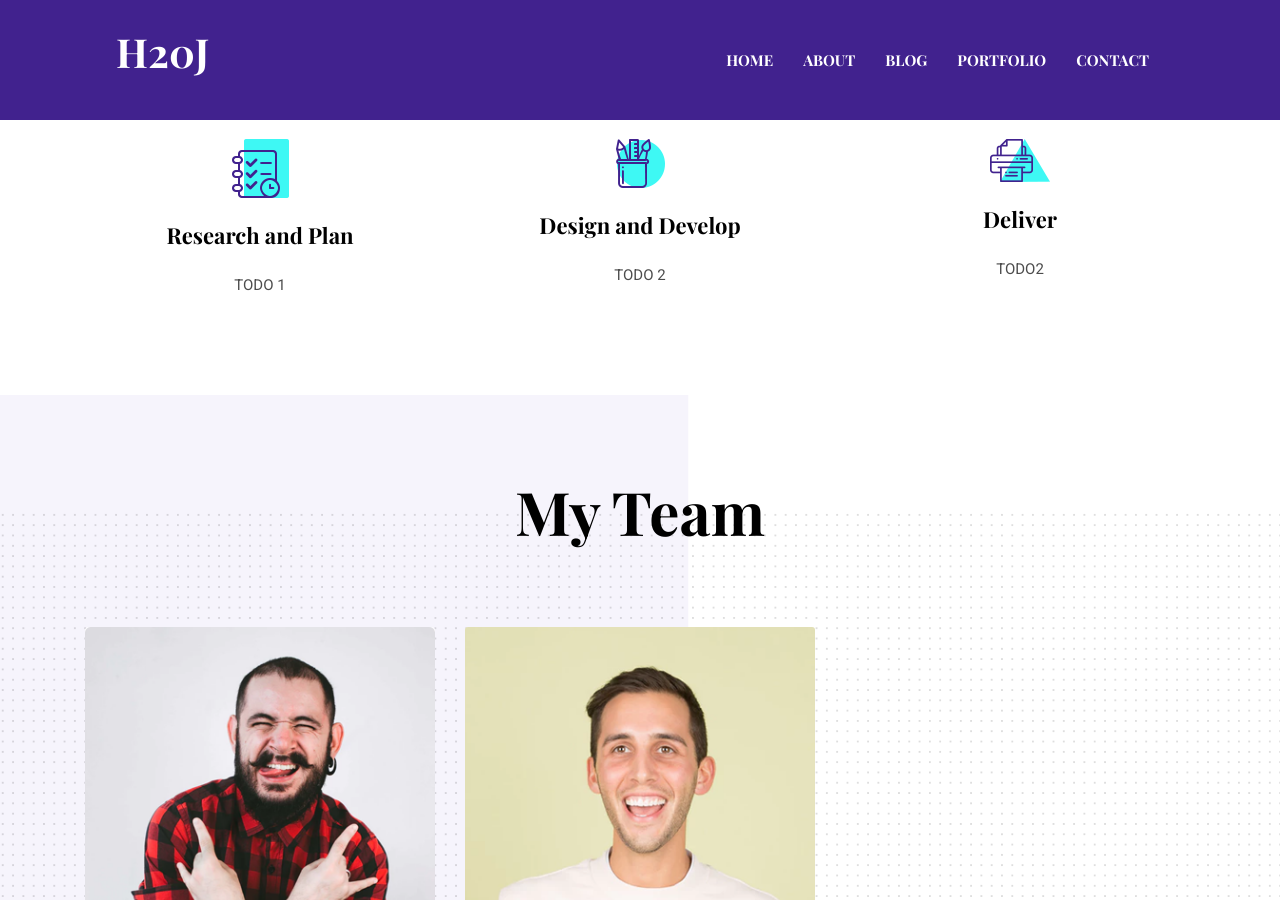
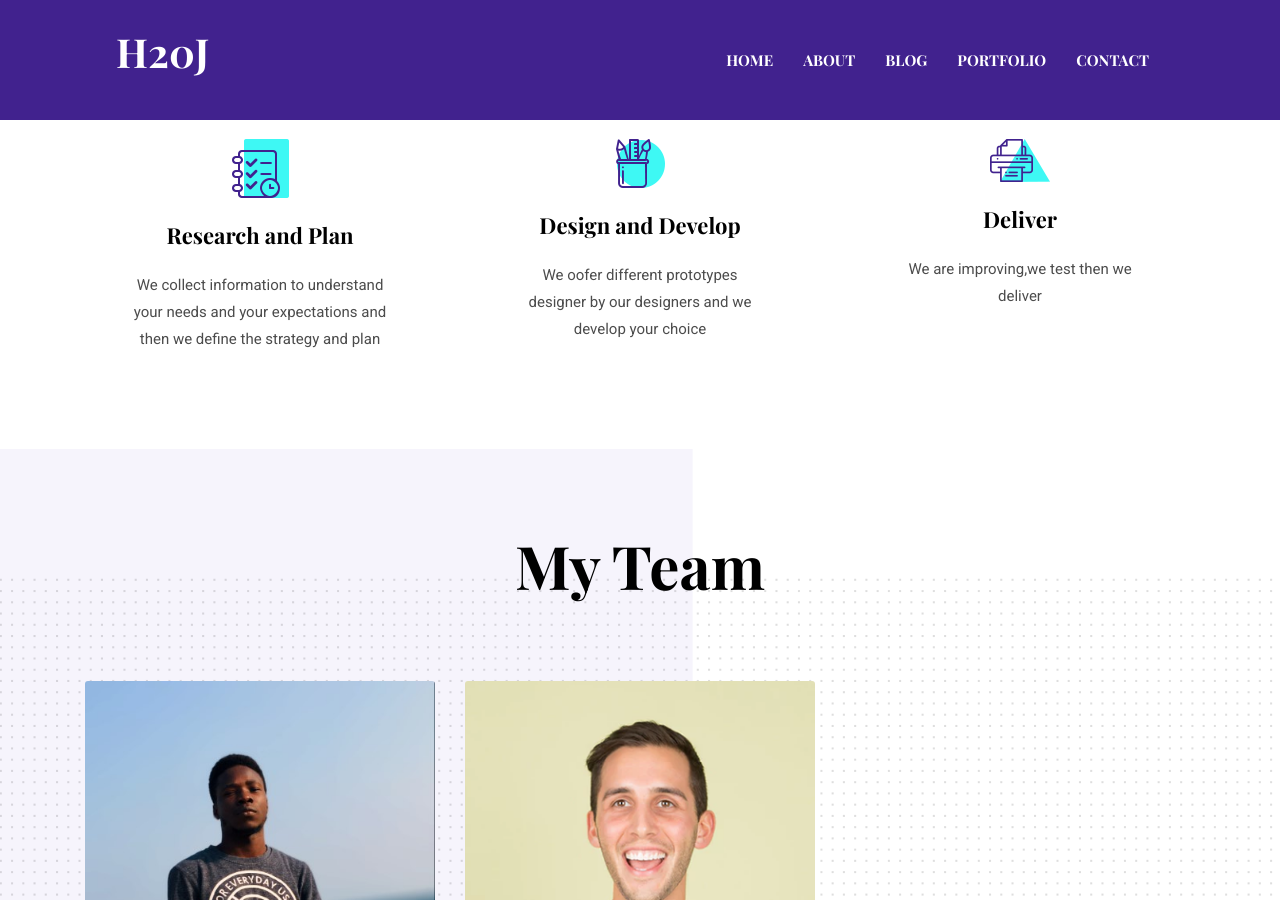
Before and after one commit to novenopatch/novenopatch.github.io, a Jekyll site: the page built from _pages/about.md, in a window 1280 px wide and 900 px high, scrolled down 1025 px. Built offline with Jekyll 4.4.1, drawn with Linux system fonts in a browser that asks for light colours; part of the change alters nothing that is shown.

```diff
--- a/_data/settings.yml
+++ b/_data/settings.yml
@@ -48,9 +48,7 @@ social:
 # About (Section and Page)
 
 # About Section
-blurb: Lorem ipsum dolor sit amet, consectetur adipisicing elit,
- sed do eiusmod tempor incididunt ut labore et dolore magna aliqua. Ut enim ad minim veniam, quis nostrud exercitation ullamco laboris nisi ut aliquip ex ea commodo consequat. Duis aute irure dolor in reprehenderit in voluptate velit esse cillum dolore eu fugiat nulla pariatur.
-
+blurb: I code  and design  beautifully simple things, and I love what I do.
 blurb-btn-link: "/about"
 blurb-btn-name: know more
 
@@ -60,19 +58,19 @@ blurb-btn-name: know more
 work-process:
   - title: "Research and Plan"
     icon: "assets/images/icons/plan.png"
-    content: "TODO 1"
+    content: "We collect information to understand your needs and your expectations and then we define the strategy and plan"
   - title: "Design and Develop"
     icon: "assets/images/icons/design.png"
-    content: "TODO 2"
+    content: "We oofer different prototypes designer by our designers and we develop your choice"
 
   - title: "Deliver"
     icon: "assets/images/icons/print.png"
-    content: "TODO2"
+    content: "We are improving,we test then we deliver"
 
 # My Team Section
 team:
   - title: "Joseph HOMAWOO"
-    image: "assets/images/team/member-1.png"
+    image: "assets/images/about/author.jpeg"
     designation: "Back-End Developer && UX Designer"
     linkedin: ""
 
@@ -102,7 +100,7 @@ experience-title: Experience
 experience:
   - {
       name: Technician Software,
-      icon: "icon-2.png",
+      icon: "icon-1.png",
       date: "JAN 2020 - Dec 2020",
       organization: "SIMPLEMENT VOTRE",
       url: "",
@@ -112,14 +110,14 @@ experience:
       icon: "icon-2.png",
       date: "JAN 2021 - Feb 2021",
       organization: "SANAM-Group",
-      url: "",
+      url: "www.sanam-group.com",
     }
   - {
       name: Back-End and Mobile Developer,
       icon: "icon-2.png",
       date: "Aug 2021 - Present",
       organization: "SANAM-Group",
-      url: "",
+      url: "www.sanam-group.com",
     }
 
 #-------------------------------
@@ -149,19 +147,19 @@ services:
   - {
       name: UI Design,
       icon: ti-palette,
-      description: "Lorem ipsum dolor sit amet, consectetur adipisicing elit, sed do eiusmod tempor incididunt ut labore et dolore magna aliqua.",
+      description: "We give life to your graphic ideas.",
       active: false, # Add true to select section
     }
   - {
       name: Software Engineering,
       icon: ti-panel,
-      description: "Lorem ipsum dolor sit amet, consectetur adipisicing elit, sed do eiusmod tempor incididunt ut labore et dolore magna aliqua.",
+      description: "I conceive and keeps us all type of computer application",
       active: true, # Add true to select section
     }
   - {
       name: UX Design,
       icon: ti-vector,
-      description: "Lorem ipsum dolor sit amet, consectetur adipisicing elit, sed do eiusmod tempor incididunt ut labore et dolore magna aliqua.",
+      description: "We create graphic interfaces and meet your needs in the most optimal way along modern code but also your identity.",
       active: false, # Add true to select section
     }
 
@@ -257,7 +255,7 @@ testimonial-items:
   - name: "Jesica Gomez"
     image: "assets/images/testimonial/client-1.png"
     designation: "CEO, Funder"
-    content: "Lorem ipsum dolor sit amet, consectetur adipisicing elit, sed do eiusmod tempor incididunt ut labore et dolore magna aliqua. Ut enim ad minim veniam, <strong>quis nostrud exercitation ullamco laboris nisi ut aliquip ex ea commodo consequat.</strong> Duis aute irure dolor in reprehenderit in voluptate velit esse cillum dolore eu fugiat nulla pariatur."
+    content: "<strong>quis nostrud exercitation ullamco laboris nisi ut aliquip ex ea commodo consequat.</strong> Duis aute irure dolor in reprehenderit in voluptate velit esse cillum dolore eu fugiat nulla pariatur."
 
 
 #-------------------------------
@@ -267,32 +265,6 @@ client-slider-items:
   - logo: "assets/images/clients-logo/sanam-logo.png"
     url: "www.sanam-group.com"
 
-  - logo: "assets/images/clients-logo/client-logo-2.png"
-    url: "#"
-
-  - logo: "assets/images/clients-logo/client-logo-3.png"
-    url: "#"
-
-  - logo: "assets/images/clients-logo/client-logo-4.png"
-    url: "#"
-
-  - logo: "assets/images/clients-logo/client-logo-5.png"
-    url: "#"
-
-  - logo: "assets/images/clients-logo/client-logo-1.png"
-    url: "#"
-
-  - logo: "assets/images/clients-logo/client-logo-2.png"
-    url: "#"
-
-  - logo: "assets/images/clients-logo/client-logo-3.png"
-    url: "#"
-
-  - logo: "assets/images/clients-logo/client-logo-4.png"
-    url: "#"
-
-  - logo: "assets/images/clients-logo/client-logo-5.png"
-    url: "#"
 
 #-------------------------------
 # Contact Section
```
Also changed, not shown: Gemfile (line endings or trailing spaces).
